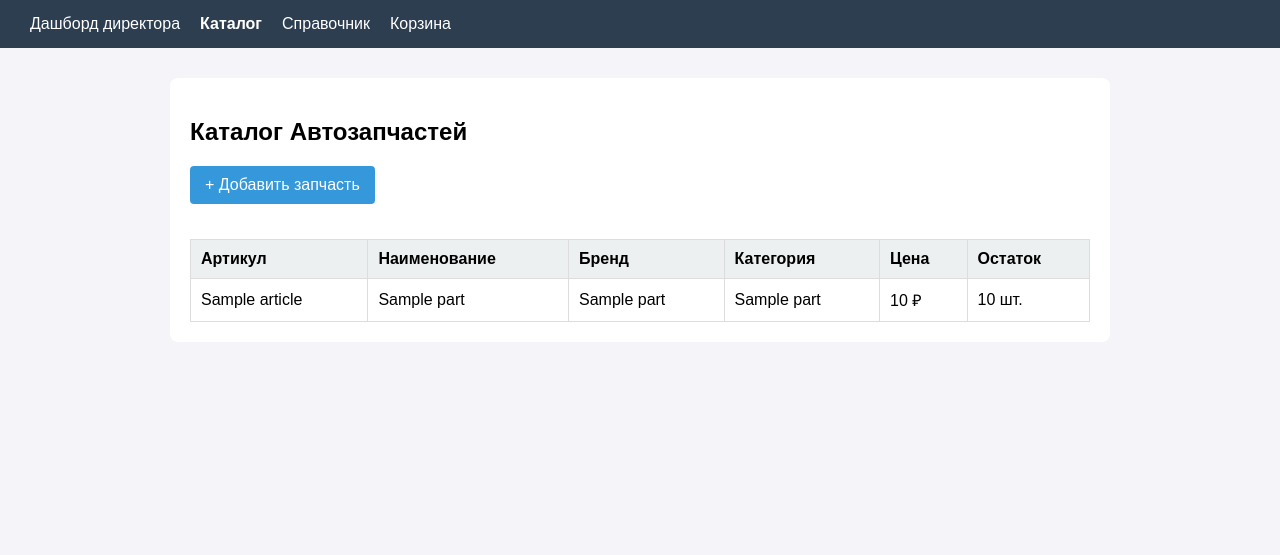
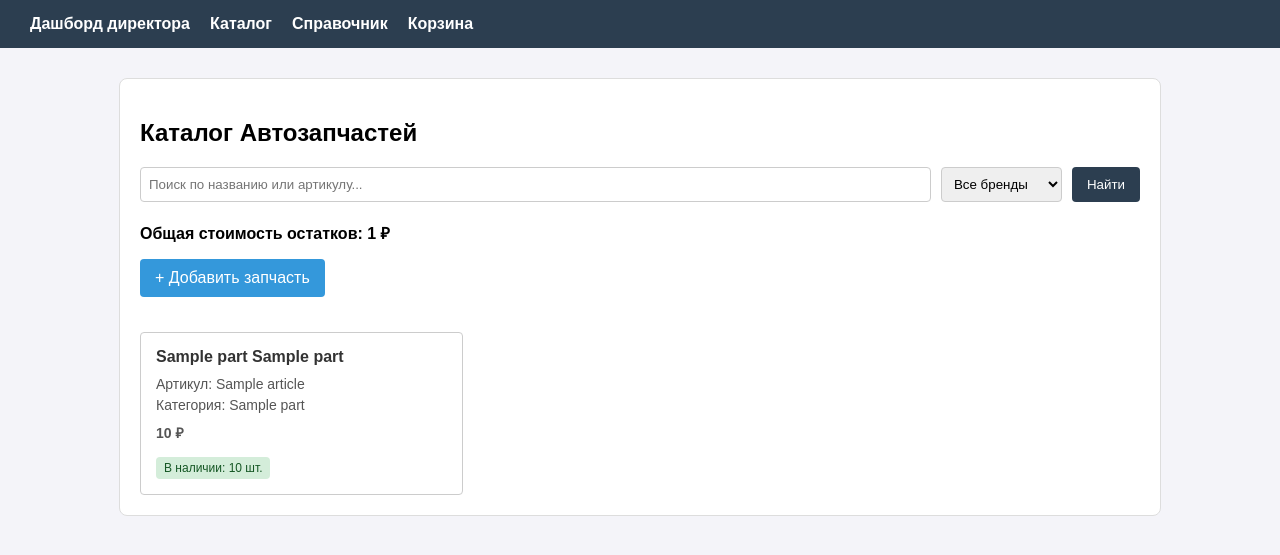
Before and after one commit to burangulovdamir0-cloud/autoparts, a Flask app: template templates/catalog.html in a window 1280 px wide. Shown: the top 555 px of the page. Run offline with Flask 3, Linux system fonts and the light colour scheme; the template is opened without the code that fills it: most values are stand-ins (such as "Sample title", 1, 10 or a date in 2020).

Commit message:
feat: added search, filtering and updated UI

```diff
--- a/templates/catalog.html
+++ b/templates/catalog.html
@@ -5,20 +5,42 @@
     <title>Каталог запчастей</title>
     <style>
         body { font-family: Arial, sans-serif; background: #f4f4f9; margin: 0; }
+
+
         .navbar { background: #2c3e50; padding: 15px 30px; display: flex; gap: 20px; }
-        .navbar a { color: white; text-decoration: none; }
-        .container { max-width: 900px; margin: 30px auto; background: white; padding: 20px; border-radius: 8px; }
-        table { width: 100%; border-collapse: collapse; margin-top: 20px; }
-        th, td { border: 1px solid #ddd; padding: 10px; text-align: left; }
-        th { background: #ecf0f1; }
-        .btn { background: #3498db; color: white; padding: 10px 15px; text-decoration: none; border-radius: 4px; display: inline-block; margin-bottom: 15px; }
+        .navbar a { color: white; text-decoration: none; font-weight: bold; }
+        .navbar a:hover { text-decoration: underline; }
+
+
+        .container { max-width: 1000px; margin: 30px auto; background: white; padding: 20px; border-radius: 8px; border: 1px solid #ddd; }
+
+
+        .search-bar { display: flex; gap: 10px; margin-bottom: 20px; }
+        .search-bar input, .search-bar select { padding: 8px; border: 1px solid #ccc; border-radius: 4px; }
+        .search-bar input { flex: 1; }
+        .search-bar button { padding: 8px 15px; background: #2c3e50; color: white; border: none; border-radius: 4px; cursor: pointer; }
+
+
+        .grid { display: grid; grid-template-columns: repeat(auto-fill, minmax(250px, 1fr)); gap: 15px; margin-top: 20px; }
+        .card { border: 1px solid #ccc; padding: 15px; border-radius: 4px; background: #fff; }
+        .card h3 { margin: 0 0 10px 0; font-size: 16px; color: #333; }
+        .card p { margin: 5px 0; font-size: 14px; color: #555; }
+        .price { font-weight: bold; color: #000; font-size: 18px; margin-top: 10px !important; }
+
+
+        .badge { display: inline-block; padding: 4px 8px; border-radius: 4px; font-size: 12px; margin-top: 10px; }
+        .bg-danger { background: #f8d7da; color: #721c24; }
+        .bg-success { background: #d4edda; color: #155724; }
+
         .alert { padding: 10px; margin-bottom: 20px; border-radius: 4px; background: #d4edda; color: #155724; }
+        .btn-add { background: #3498db; color: white; padding: 10px 15px; text-decoration: none; border-radius: 4px; display: inline-block; margin-bottom: 15px; }
+        .total-info { font-weight: bold; margin-bottom: 15px; }
     </style>
 </head>
 <body>
     <div class="navbar">
         <a href="/dashboard">Дашборд директора</a>
-        <a href="/catalog" style="font-weight: bold;">Каталог</a>
+        <a href="/catalog">Каталог</a>
         <a href="/directory">Справочник</a>
         <a href="/cart">Корзина</a>
     </div>
@@ -34,36 +56,43 @@
           {% endif %}
         {% endwith %}
 
-        <a href="/parts/add" class="btn">+ Добавить запчасть</a>
 
-        <table>
-            <thead>
-                <tr>
-                    <th>Артикул</th>
-                    <th>Наименование</th>
-                    <th>Бренд</th>
-                    <th>Категория</th>
-                    <th>Цена</th>
-                    <th>Остаток</th>
-                </tr>
-            </thead>
-            <tbody>
-                {% for p in parts %}
-                <tr>
-                    <td>{{ p.article }}</td>
-                    <td>{{ p.name }}</td>
-                    <td>{{ p.brand_name }}</td>
-                    <td>{{ p.category_name }}</td>
-                    <td>{{ p.price }} ₽</td>
-                    <td>{{ p.stock }} шт.</td>
-                </tr>
+        <form method="GET" action="/catalog" class="search-bar">
+            <input type="text" name="search" placeholder="Поиск по названию или артикулу..." value="{{ search_query or '' }}">
+            <select name="brand_id">
+                <option value="">Все бренды</option>
+                {% for b in brands %}
+                    <option value="{{ b.id }}">{{ b.name }}</option>
+                {% endfor %}
+            </select>
+            <button type="submit">Найти</button>
+        </form>
+
+        <p class="total-info">Общая стоимость остатков: {{ total_value }} ₽</p>
+        <a href="/parts/add" class="btn-add">+ Добавить запчасть</a>
+
+        <div class="grid">
+            {% for p in parts %}
+            <div class="card">
+                <h3>{{ p.brand_name }} {{ p.name }}</h3>
+                <p>Артикул: {{ p.article }}</p>
+                <p>Категория: {{ p.category_name }}</p>
+                <p class="price">{{ p.price }} ₽</p>
+
+                {% if p.stock == 0 %}
+                    <span class="badge bg-danger">Нет в наличии</span>
+                {% elif p.stock < 5 %}
+                    <span class="badge bg-danger">Мало ({{ p.stock }} шт.)</span>
                 {% else %}
-                <tr>
-                    <td colspan="6" style="text-align: center;">В каталоге пока нет запчастей. Добавьте первую!</td>
-                </tr>
-                {% endfor %}
-            </tbody>
-        </table>
+                    <span class="badge bg-success">В наличии: {{ p.stock }} шт.</span>
+                {% endif %}
+            </div>
+            {% else %}
+            <div style="grid-column: 1 / -1; text-align: center; padding: 20px; color: #777;">
+                В каталоге пока нет запчастей или ничего не найдено.
+            </div>
+            {% endfor %}
+        </div>
     </div>
 </body>
 </html>
```
Also changed, not shown: src/parts.py (+27 -8 lines).
